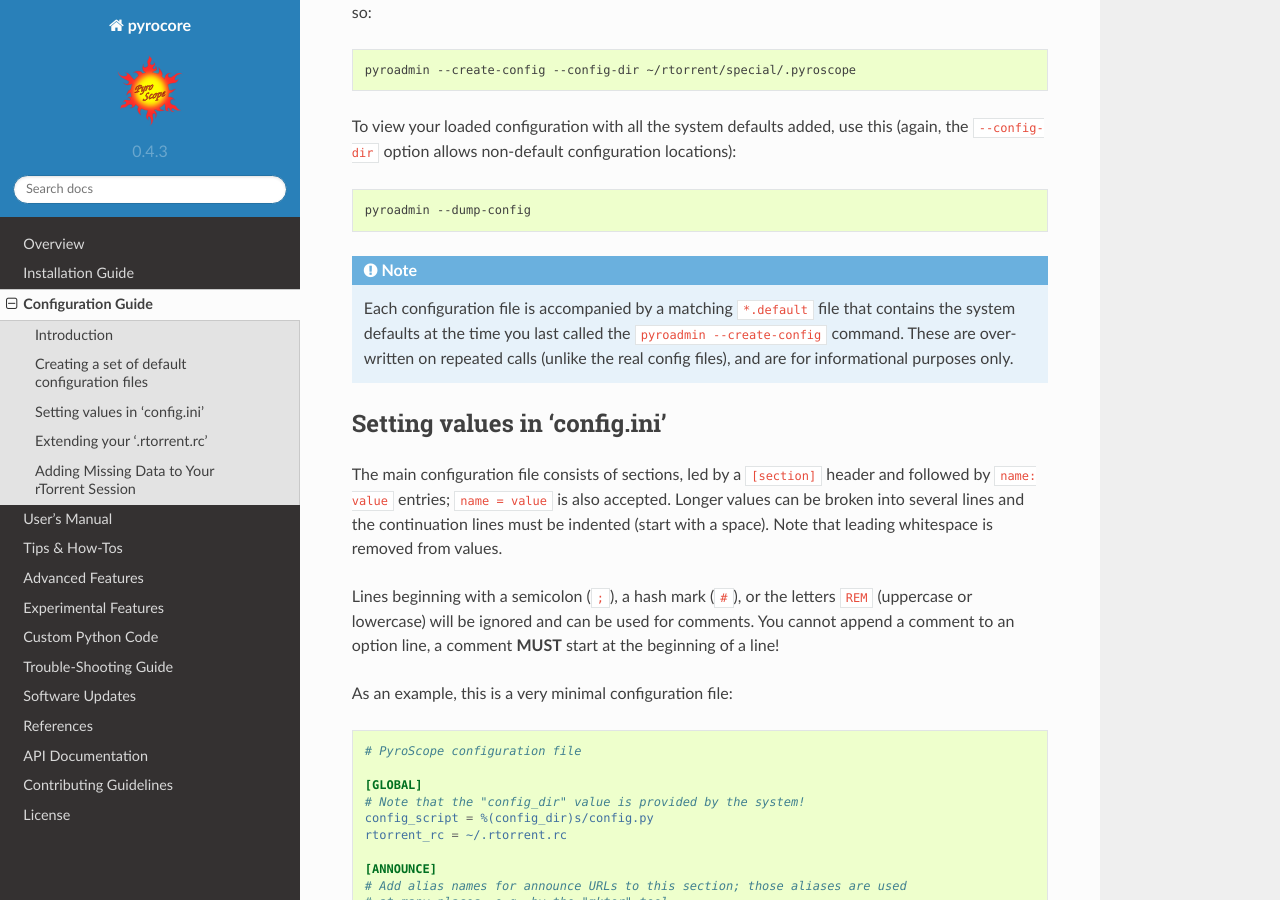
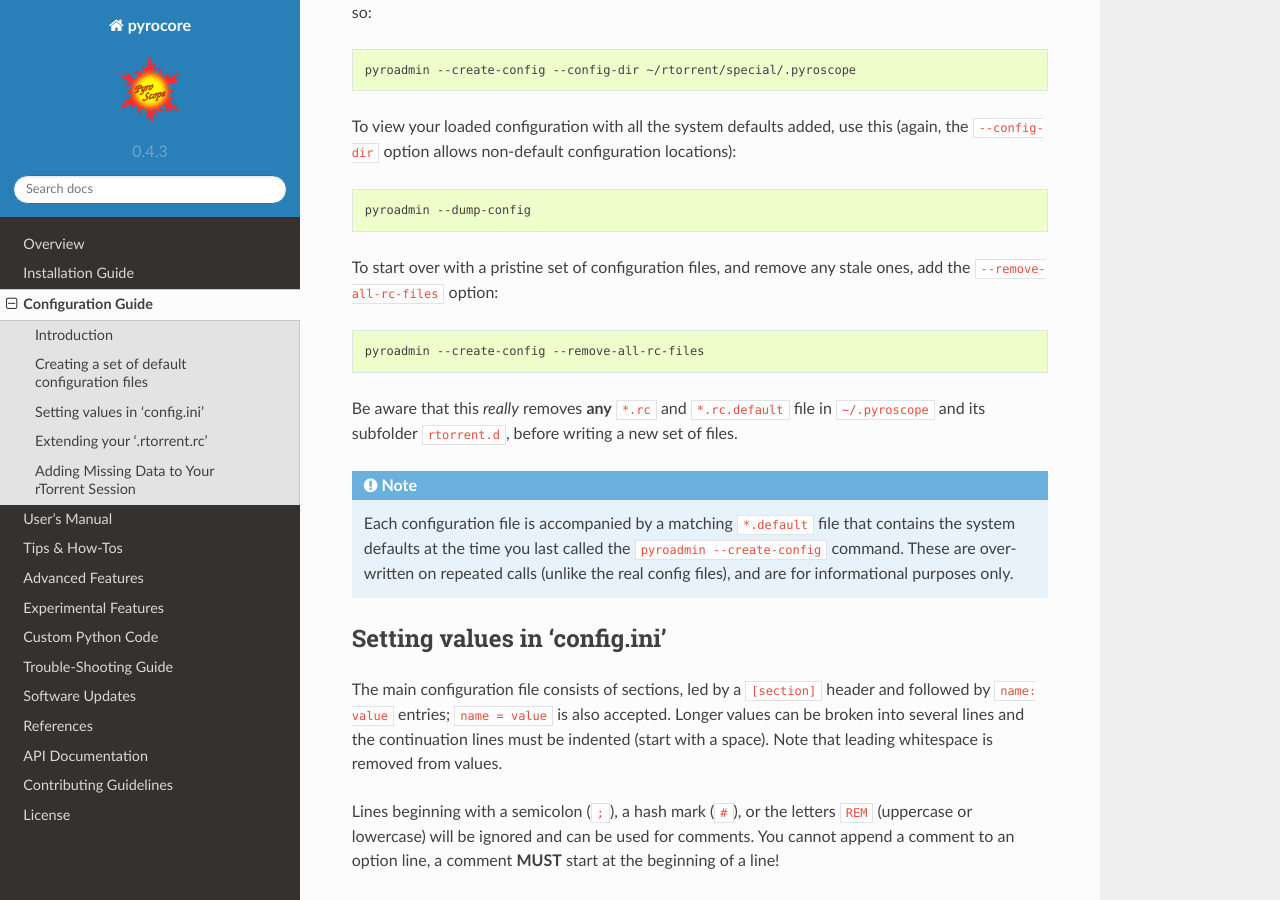
Before and after one commit to pyroscope/pyrocore, a Sphinx documentation site: the page built from docs/setup.rst, in a window 1280 px wide and 900 px high, scrolled down 1216 px. Built offline with Sphinx 7.4.7 and the Read the Docs theme 2.0.0, drawn with Linux system fonts in a browser that asks for light colours.

Commit message:
docs: pyroadmin --remove-all-rc-files

```diff
--- a/docs/setup.rst
+++ b/docs/setup.rst
@@ -68,6 +68,17 @@ configuration locations):
 .. code-block:: bash
 
     pyroadmin --dump-config
+
+To start over with a pristine set of configuration files, and remove
+any stale ones, add the ``--remove-all-rc-files`` option:
+
+.. code-block:: bash
+
+    pyroadmin --create-config --remove-all-rc-files
+
+Be aware that this *really* removes **any** ``*.rc`` and ``*.rc.default``
+file in ``~/.pyroscope`` and its subfolder ``rtorrent.d``, before writing
+a new set of files.
 
 .. note::
 
```
